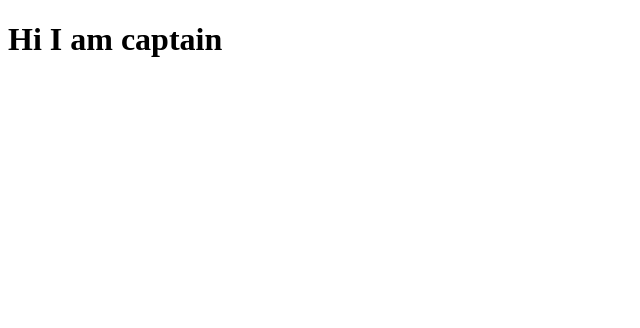
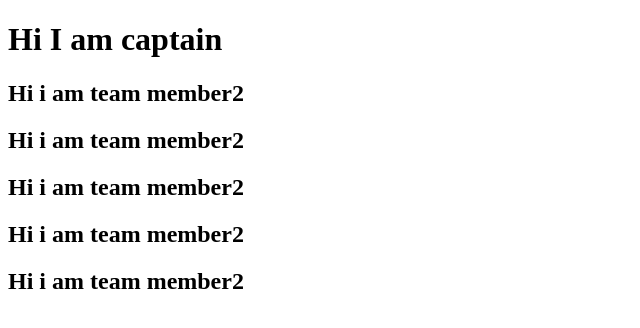
Before and after one commit to RoundLuka/Group-Work, a plain HTML site: page index.html in a window 1280 px wide. Shown: the whole page, without its empty margins (0-640 px from the left). Drawn offline with Linux system fonts and the light colour scheme.

Commit message:
luka changes

```diff
--- a/index.html
+++ b/index.html
@@ -7,5 +7,12 @@
 </head>
 <body>
     <h1>Hi I am captain</h1>
+    <h2>Hi i am team member2</h2>
+    <h2>Hi i am team member2</h2>
+        <h2>Hi i am team member2</h2>
+            <h2>Hi i am team member2</h2>
+                <h2>Hi i am team member2</h2>
+
+
 </body>
 </html>
```
